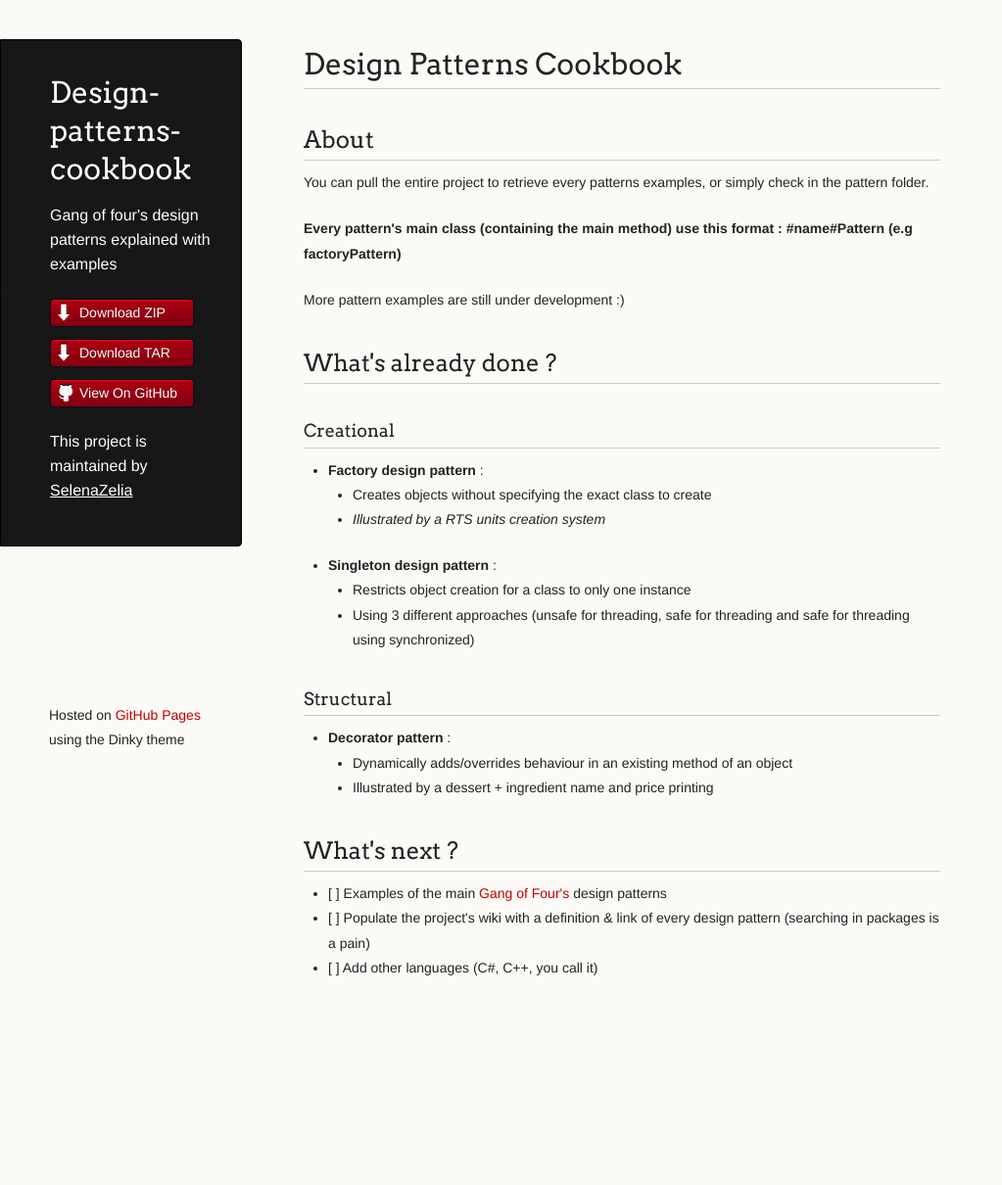
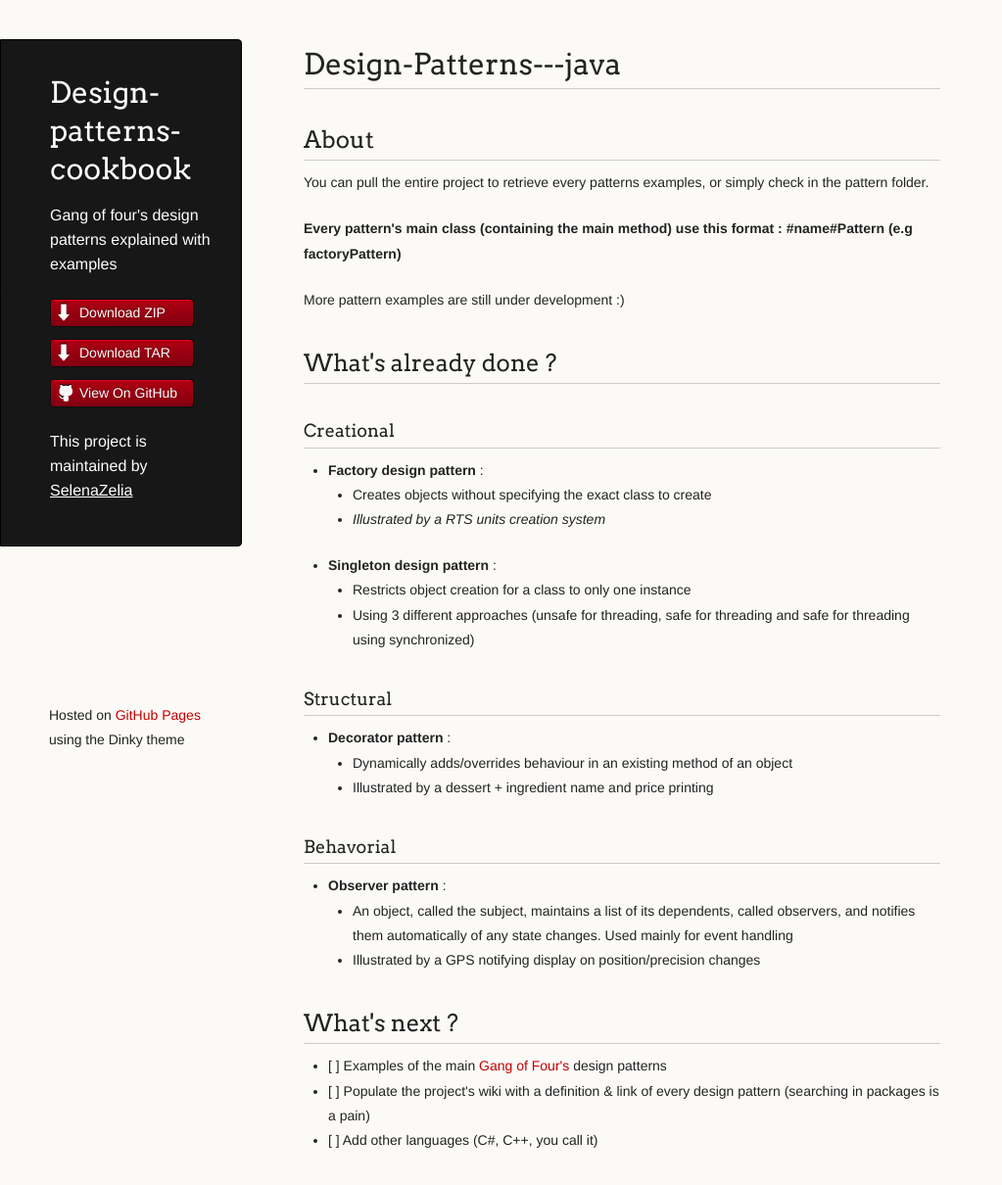
Before and after one commit to SelenaZelia/Design-patterns-cookbook, a plain HTML site: page index.html in a window 1280 px wide. Shown: the whole page at 98% size, without its empty margins (0-1023 px from the left). Before the commit the page ends 1073 px from the top, so only its background shows below. Drawn offline with Linux system fonts and the light colour scheme.

```diff
--- a/index.html
+++ b/index.html
@@ -31,7 +31,7 @@
       </header>
       <section>
         <h1>
-<a id="design-patterns-cookbook" class="anchor" href="#design-patterns-cookbook" aria-hidden="true"><span aria-hidden="true" class="octicon octicon-link"></span></a>Design Patterns Cookbook</h1>
+<a id="design-patterns---java" class="anchor" href="#design-patterns---java" aria-hidden="true"><span aria-hidden="true" class="octicon octicon-link"></span></a>Design-Patterns---java</h1>
 
 <h2>
 <a id="about" class="anchor" href="#about" aria-hidden="true"><span aria-hidden="true" class="octicon octicon-link"></span></a>About</h2>
@@ -81,6 +81,20 @@
 </li>
 </ul>
 
+<h3>
+<a id="behavorial" class="anchor" href="#behavorial" aria-hidden="true"><span aria-hidden="true" class="octicon octicon-link"></span></a>Behavorial</h3>
+
+<ul>
+<li>
+<strong>Observer pattern</strong> :
+
+<ul>
+<li>An object, called the subject, maintains a list of its dependents, called observers, and notifies them automatically of any state changes. Used mainly for event handling</li>
+<li>Illustrated by a GPS notifying display on position/precision changes</li>
+</ul>
+</li>
+</ul>
+
 <h2>
 <a id="whats-next-" class="anchor" href="#whats-next-" aria-hidden="true"><span aria-hidden="true" class="octicon octicon-link"></span></a>What's next ?</h2>
 
```
Also changed, not shown: params.json (+1 -1 lines).
